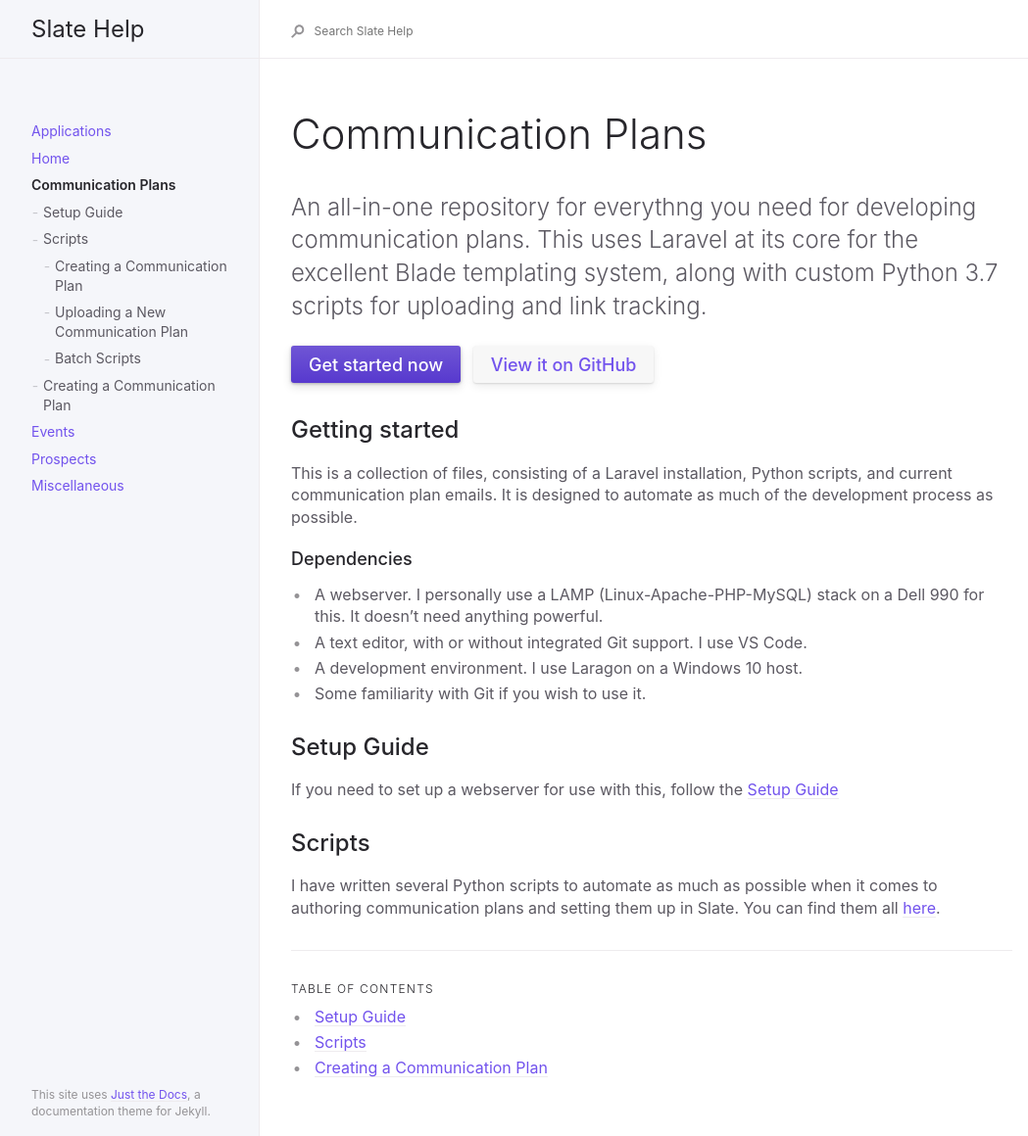
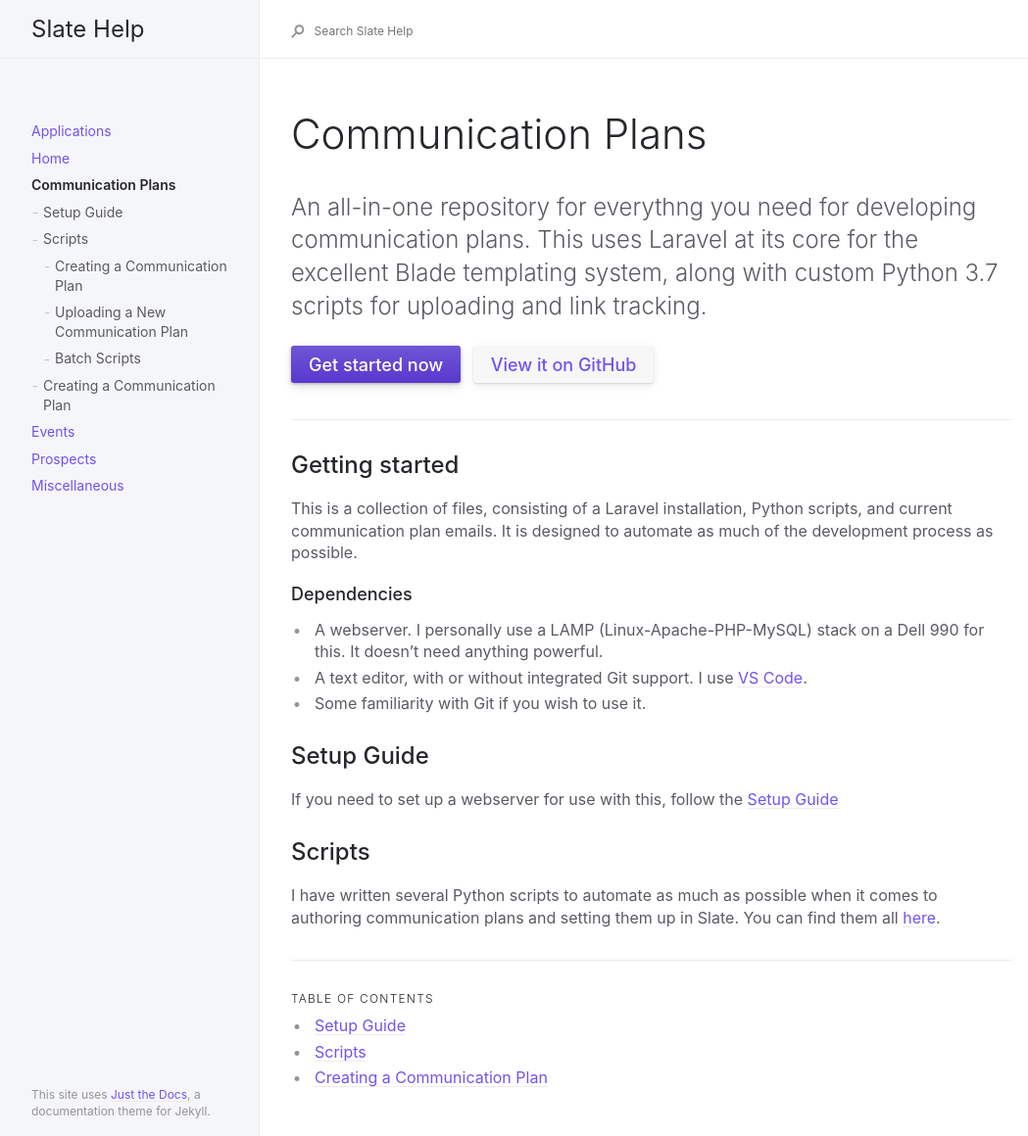
Before and after one commit to oretoise/docs, a Jekyll site: the page built from _docs/comm-plans/comm-plans.md, in a window 1280 px wide. Shown: the whole page at 98% size, without its empty margins (91-1140 px from the left). Built offline with Jekyll 4.4.1, drawn with Linux system fonts in a browser that asks for light colours.

Commit message:
Minor fixes and horizontal lines

```diff
--- a/_docs/comm-plans/comm-plans.md
+++ b/_docs/comm-plans/comm-plans.md
@@ -14,14 +14,15 @@ An all-in-one repository for everythng you need for developing communication pla
 
 [Get started now](#getting-started){: .btn .btn-primary .fs-5 .mb-4 .mb-md-0 .mr-2 } [View it on GitHub](https://github.com/js2506/slate){: .btn .fs-5 .mb-4 .mb-md-0 }
 
+---
+
 ## Getting started
 This is a collection of files, consisting of a Laravel installation, Python scripts, and current communication plan emails. It is designed to automate as much of the development process as possible.
 
 ### Dependencies
 
 * A webserver. I personally use a LAMP (Linux-Apache-PHP-MySQL) stack on a Dell 990 for this. It doesn't need anything powerful.
-* A text editor, with or without integrated Git support. I use VS Code.
-* A development environment. I use Laragon on a Windows 10 host.
+* A text editor, with or without integrated Git support. I use [VS Code](https://code.visualstudio.com/).
 * Some familiarity with Git if you wish to use it.
 
 ## Setup Guide
```
Also changed, not shown: _docs/comm-plans/scripts/batch-scripts.md (+2 -0 lines), _docs/comm-plans/scripts/create-plan.md (+2 -0 lines), _docs/comm-plans/scripts/upload-plan.md (+3 -1 lines).
